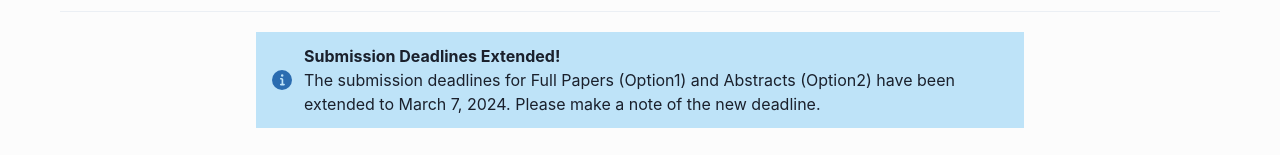
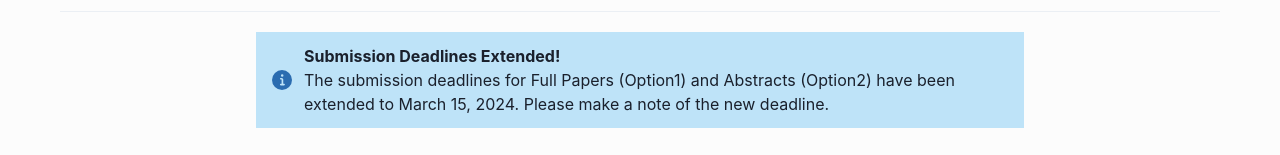
Before and after one commit to ktaroabobon/iccepm2024, a React (Create React App) app: page /submission in a window 1280 px wide. Shown: the part 161-316 px from the top of the page. Built offline with nearby package versions, Linux system fonts and the light colour scheme.

Commit message:
update: the deadline for submission

```diff
--- a/src/pages/Submission.tsx
+++ b/src/pages/Submission.tsx
@@ -42,7 +42,7 @@ const OPTION1EVENTS: Event[] = [
   },
   {
     name: "Full Paper Submission",
-    date: "March 7, 2024",
+    date: "March 15, 2024",
   },
   {
     name: "Notification of Full Paper Acceptance",
@@ -61,7 +61,7 @@ const OPTION1EVENTS: Event[] = [
 const OPTION2EVENTS: Event[] = [
   {
     name: "Abstract Submission",
-    date: "March 7, 2024",
+    date: "March 15, 2024",
   },
   {
     name: "Notification of Full Paper Acceptance",
@@ -85,7 +85,7 @@ const Optional1DeadLineAlert = () => {
         <AlertTitle>Submission Deadlines Extended!</AlertTitle>
         <AlertDescription>
           The submission deadlines for Full Papers (Option1) and Abstracts
-          (Option2) have been extended to March 7, 2024. Please make a note of
+          (Option2) have been extended to March 15, 2024. Please make a note of
           the new deadline.
         </AlertDescription>
       </Box>
```
